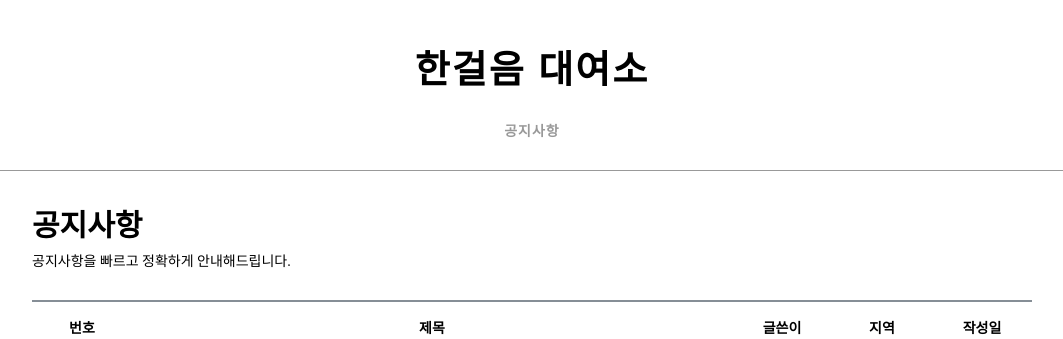
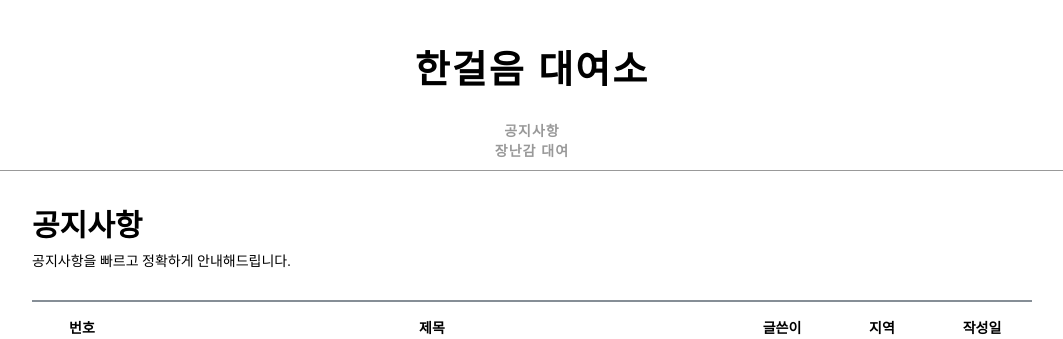
Before and after one commit to Suah-Cho/SSG_PROJECT01, a Flask app: page /list in a window 1280 px wide. Shown: the top 339 px of the page, without its empty margins (108-1171 px from the left). Run offline with Flask 3, Linux system fonts and the light colour scheme; data that the repository does not hold is empty.

Commit message:
Update list.html

```diff
--- a/templates/list.html
+++ b/templates/list.html
@@ -17,6 +17,7 @@
         </div>
         <div class="header_gnb">
             <a href='/list'>공지사항</a>
+            <a href='/toylist'>장난감 대여</a>
         </div>
     </header>
     <div class="board_wrap">
```
